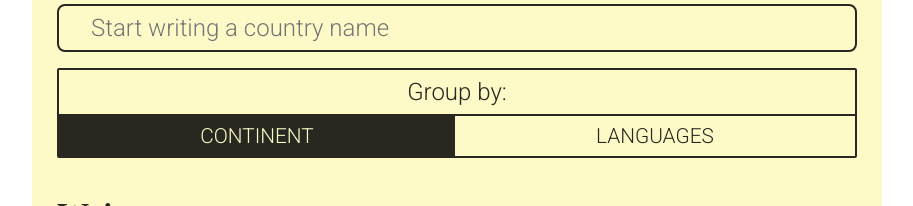
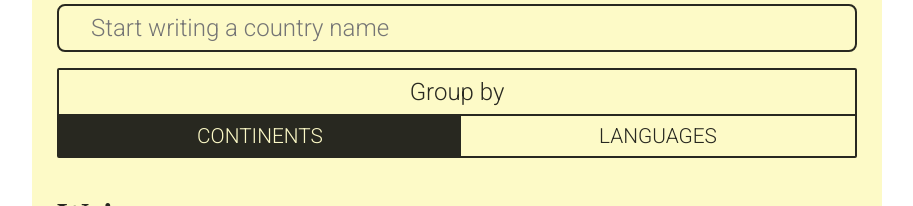
Before and after one commit to martinnegro/Kimche-Challenge, a React (Create React App) app in the folder kimchechallenge/: page / in a window 1280 px wide. Shown: the part 132-338 px from the top of the page, without its empty margins (183-1096 px from the left). Built offline with nearby package versions, Linux system fonts and the light colour scheme; no server answers.

Commit message:
Working Lang switch

```diff
--- a/kimchechallenge/src/App.js
+++ b/kimchechallenge/src/App.js
@@ -1,4 +1,4 @@
-import React from "react";
+import React, { useContext } from "react";
 import { ApolloClient, ApolloProvider, InMemoryCache } from "@apollo/client";
 import GlobalCss from "./styledComponents/global.css";
 import { Title } from "./styledComponents";
@@ -6,6 +6,7 @@ import DataContextProvider from "./contexts/DataContext";
 import DataDisplay from './components/DataDisplay/DataDisplay'
 import ThemeContextProvider from "./contexts/ThemeProvider";
 import Switches from "./components/Switches/Switches";
+import { LanguageContext } from "./contexts/LangagueContext";
 
 const { REACT_APP_API_URL } = process.env
 
@@ -14,16 +15,20 @@ const client = new ApolloClient({
   cache: new InMemoryCache()
 });
 
-const App = () => (
+  const App = () => {
+    const { selectedLang } = useContext(LanguageContext)
+
+    return (
     <ApolloProvider client={client}>
       <ThemeContextProvider>
           <DataContextProvider>
             <GlobalCss />
-        <Title>Country Search</Title>
+            <Title>{selectedLang.title}</Title>
             <Switches />
             <DataDisplay/>
           </DataContextProvider>
       </ThemeContextProvider>
     </ApolloProvider>
-);
+  )
+};
 export default App;
--- a/kimchechallenge/src/components/DataDisplay/ButtonPanel.jsx
+++ b/kimchechallenge/src/components/DataDisplay/ButtonPanel.jsx
@@ -1,19 +1,21 @@
-import React from 'react'
+import React, { useContext } from 'react'
 
 import { groupByConstants } from '../../constants'
+import { LanguageContext } from '../../contexts/LangagueContext'
 import { GroupToggleButton, GroupToggleForm, Label } from '../../styledComponents/styledForm'
 
 const ButtonPanel = ({ onClick, groupBy }) => {
+  const { selectedLang } = useContext(LanguageContext);
   return (
     <GroupToggleForm>
-      <Label>Group by:</Label>
+      <Label>{ selectedLang.toggleGroupingForm.label }</Label>
       <GroupToggleButton
         onClick={onClick}
         first
         selected={groupBy === groupByConstants.CONTINENT}
         name={ groupByConstants.CONTINENT}
       >
-        {groupByConstants.CONTINENT.toUpperCase()}
+        {selectedLang.toggleGroupingForm.continents}
       </GroupToggleButton>
       <GroupToggleButton
         onClick={onClick}
@@ -21,7 +23,7 @@ const ButtonPanel = ({ onClick, groupBy }) => {
         selected={groupBy === groupByConstants.LANGUAGE}
         name={ groupByConstants.LANGUAGE }
       >
-        {groupByConstants.LANGUAGE.toUpperCase()}
+        {selectedLang.toggleGroupingForm.languages}
       </GroupToggleButton>
     </GroupToggleForm>
   )
--- a/kimchechallenge/src/components/DataDisplay/NameInput.jsx
+++ b/kimchechallenge/src/components/DataDisplay/NameInput.jsx
@@ -1,9 +1,11 @@
-import React from 'react';
+import React, { useContext } from 'react';
+import { LanguageContext } from '../../contexts/LangagueContext';
 import { Input } from '../../styledComponents';
 
 const NameInput = ({ value, onChange }) => {
+  const { selectedLang } = useContext(LanguageContext)
   return (
-    <Input type='text' name="name" value={value} onChange={onChange} placeholder="Start writing a country name"/>
+    <Input type='text' name="name" value={value} onChange={onChange} placeholder={selectedLang.inputPlaceholder}/>
   )
 }
 
--- a/kimchechallenge/src/components/Switches/SwitchLanguage/SwitchLanguage.jsx
+++ b/kimchechallenge/src/components/Switches/SwitchLanguage/SwitchLanguage.jsx
@@ -1,15 +1,24 @@
 import React, { useContext, useState } from 'react';
 import Switch from "react-switch";
+import { LanguageContext } from '../../../contexts/LangagueContext';
 import { ThemeContext } from '../../../contexts/ThemeProvider';
 import { SwitchContainer, SwitchLabel } from '../../../styledComponents/styledSwitches';
 
 const SwitchLanguage = () => {
+  const { handleSwitchLang } = useContext(LanguageContext);
+  const [ checked, setChecked ] = useState(false);
+  const handleSwitchCheck = (willCheck) => {
+    setChecked(willCheck);
+    handleSwitchLang(willCheck)
+  };
+
+
   return (
     <SwitchContainer>
       <SwitchLabel firstLabel>English</SwitchLabel>
       <Switch
-          checked={false}
-          onChange={() => {}}
+          checked={checked}
+          onChange={handleSwitchCheck}
           checkedIcon={false}
           uncheckedIcon={false}
           onColor='#8696a0'
--- /dev/null
+++ b/kimchechallenge/src/contexts/LangagueContext.jsx
@@ -0,0 +1,42 @@
+import React, { createContext, useState } from 'react';
+
+const langs = {
+    english: {
+        title: 'Country Search',
+        inputPlaceholder: "Start writing a country name",
+        toggleGroupingForm: {
+            label: 'Group by',
+            continents: 'CONTINENTS',
+            languages: 'LANGUAGES'
+        }
+    },
+    spanish: {
+        title: 'Buscador Países',
+        inputPlaceholder: "Escribe nombre de países (en inglés)",
+        toggleGroupingForm: {
+            label: 'Agrupar por',
+            continents: 'CONTINENTES',
+            languages: 'IDIOMAS'
+        }
+    }
+}
+
+export const LanguageContext = createContext(null);
+
+const LangagueContextProvider = ({ children }) => {
+    const [ selectedLang, setSelectedLang ] = useState(langs.english)
+    const handleSwitchLang = (boolean) => setSelectedLang(boolean ? langs.spanish : langs.english)
+
+    return (
+        <LanguageContext.Provider
+            value={{
+                selectedLang,
+                handleSwitchLang
+            }}
+        >
+            {children}
+        </LanguageContext.Provider>
+    )
+}
+
+export default LangagueContextProvider
--- a/kimchechallenge/src/index.js
+++ b/kimchechallenge/src/index.js
@@ -1,11 +1,14 @@
 import React from 'react';
 import ReactDOM from 'react-dom';
 import App from './App';
+import LangagueContextProvider from './contexts/LangagueContext';
 import * as serviceWorker from './serviceWorker';
 
 ReactDOM.render(
   <React.StrictMode>
-    <App />
+    <LangagueContextProvider>
+      <App />
+    </LangagueContextProvider>
   </React.StrictMode>,
   document.getElementById('root')
 );
```
Lines whose indentation alone changed are shown as unchanged.
